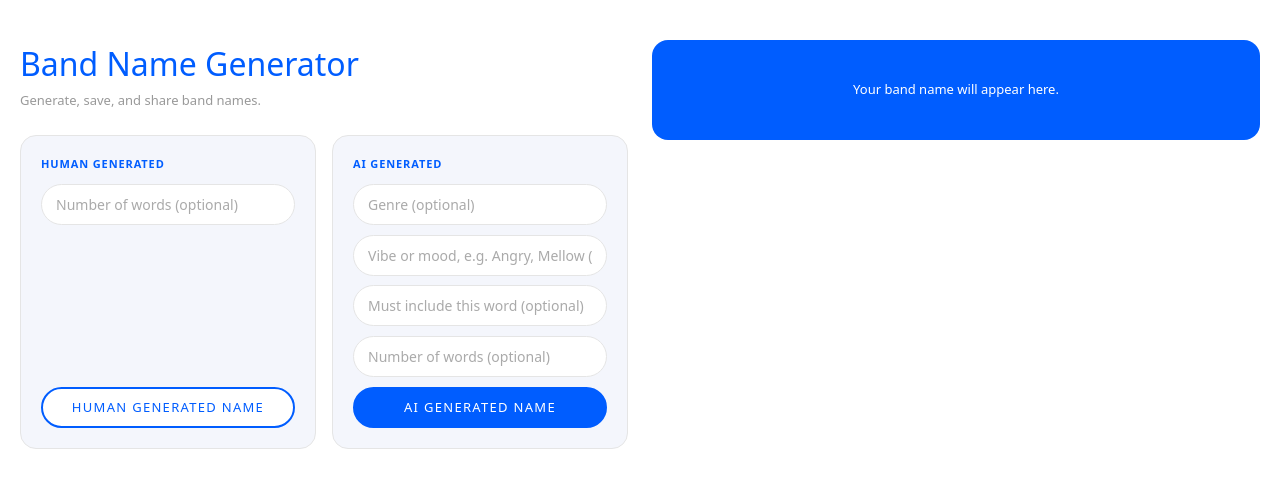
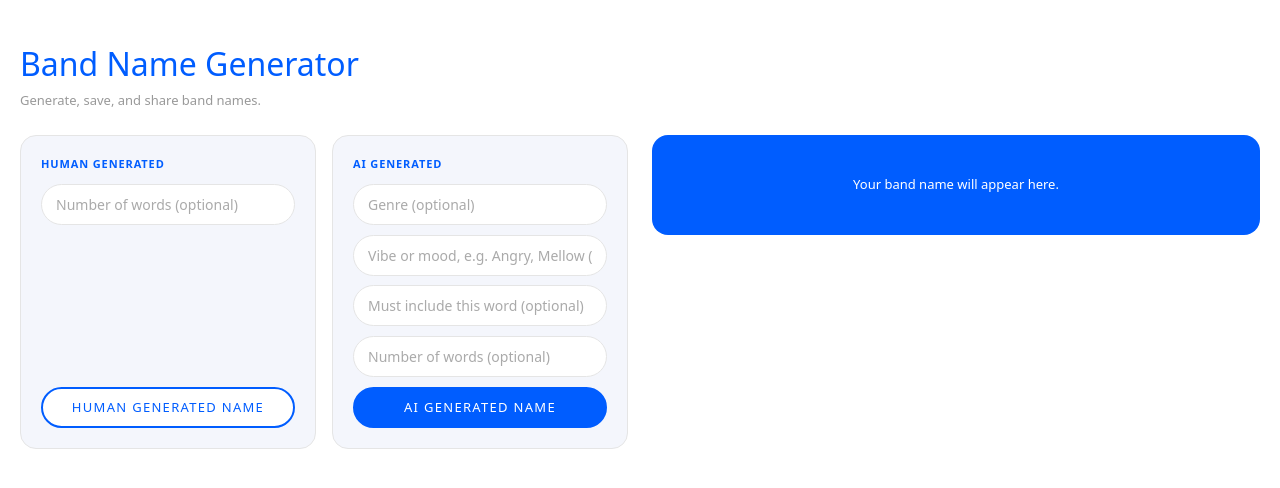
Before and after one commit to psawce/band-name-generator, a Next.js app: page / in a window 1280 px wide. Shown: the top 488 px of the page. Built offline with nearby package versions, Linux system fonts and the light colour scheme.

Commit message:
Update page.js

```diff
--- a/app/page.js
+++ b/app/page.js
@@ -325,13 +325,13 @@ export default function Home() {
       <style>{styles}</style>
       <div style={{ background: "#fff", minHeight: "100vh", padding: "2.5rem 1.25rem", boxSizing: "border-box" }}>
         <div style={{ width: "100%", margin: "0 auto", fontFamily: "system-ui, sans-serif" }}>
+          <div style={{ textAlign: "left", marginBottom: "1.5rem" }}>
+            <h1 style={{ fontSize: 32, fontWeight: 500, margin: "0 0 0.2rem", color: BLUE }}>Band Name Generator</h1>
+            <p style={{ fontSize: 13, color: MUTED, margin: 0 }}>Generate, save, and share band names.</p>
+          </div>
+
           <div className="bng-shell">
             <div className="bng-col">
-              <div style={{ textAlign: "left", marginBottom: "1.5rem" }}>
-                <h1 style={{ fontSize: 32, fontWeight: 500, margin: "0 0 0.2rem", color: BLUE }}>Band Name Generator</h1>
-                <p style={{ fontSize: 13, color: MUTED, margin: 0 }}>Generate, save, and share band names.</p>
-              </div>
-
               <div className="bng-cards">
                 <div className="bng-card">
                   <p className="bng-card-label">Human Generated</p>
```
